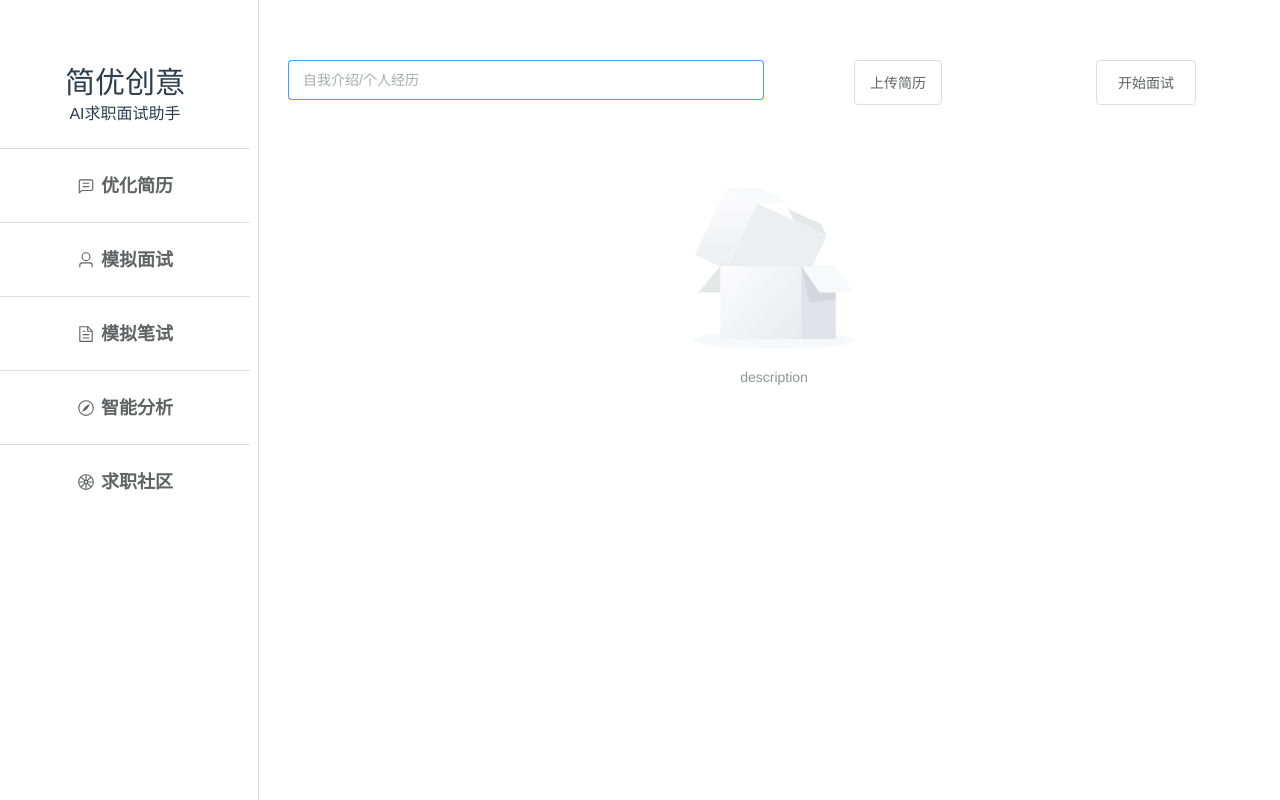
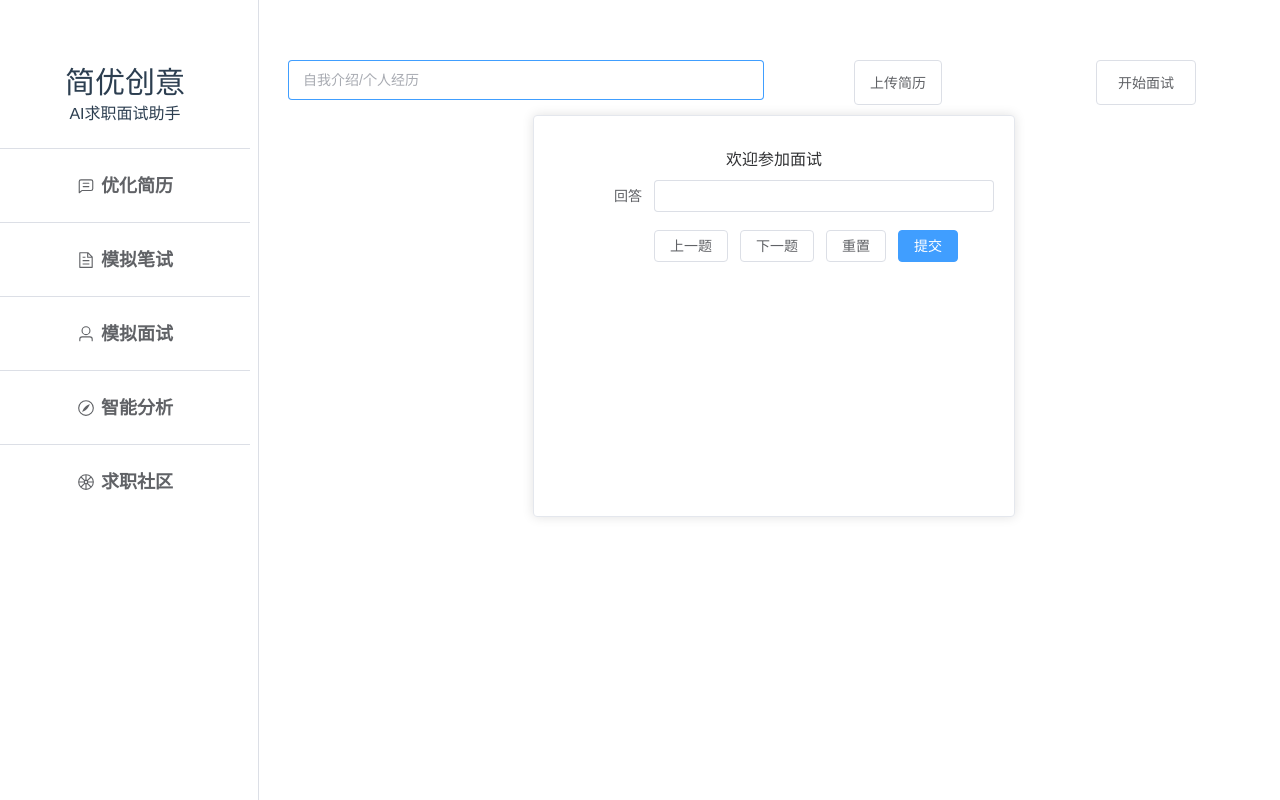
Before and after one commit to Guocork/AI-job-search, a Vue app: page /#/mianshi in a window 1280 px wide. Built offline with nearby package versions, Linux system fonts and the light colour scheme.

Commit message:
优化功能与ui

```diff
--- a/src/api/methods.js
+++ b/src/api/methods.js
@@ -1,4 +1,4 @@
-//次文件夹用来封装网络请求方法
+//此文件夹用来封装网络请求方法
 import request from '@/utils/service';
 
 export function sendMessage(params) {
@@ -61,3 +61,12 @@ export function resumeHelper() {
         }
     })
 }
+
+export function jobListApi(params) {
+    return request({
+        url: '/analyst/position/',
+        method: 'get',
+        mock: false,
+        data: params
+    })
+}
--- a/src/components/button.vue
+++ b/src/components/button.vue
@@ -7,13 +7,13 @@
         </el-button>
         <el-divider border-style="double" />
         <el-button link @click="TiaoZhuan2">
-        <el-icon :size="18"><User /></el-icon>
-        <span id="button1">模拟面试</span>
+        <el-icon :size="18"><Document /></el-icon>
+        <span id="button1">模拟笔试</span>
         </el-button>
         <el-divider border-style="double" />
         <el-button link @click="TiaoZhuan3">
-        <el-icon :size="18"><Document /></el-icon>
-        <span id="button1">模拟笔试</span>
+        <el-icon :size="18"><User /></el-icon>
+        <span id="button1">模拟面试</span>
         </el-button>
         <el-divider border-style="double" />
         <el-button link @click="OpenAlert">
@@ -46,11 +46,11 @@ const TiaoZhuan1=()=>{
   router.push('/youhua')
 }
 
-const TiaoZhuan2=()=>{
+const TiaoZhuan3=()=>{
   router.push('/mianshi')
 }
 
-const TiaoZhuan3=()=>{
+const TiaoZhuan2=()=>{
   router.push('/bishi')
 }
 
--- a/src/components/jobCard.vue
+++ b/src/components/jobCard.vue
@@ -37,6 +37,7 @@
 <script setup>
 import { ref, onMounted, reactive } from 'vue';
 import { getMessage } from '@/api/methods'
+import { jobListApi } from '@/api/methods'
 
 const jobList = ref([
   {
@@ -50,7 +51,7 @@ const jobList = ref([
 const showTooltip = ref(false);
 
 const fetchJobList = () => {
-
+  jobListApi()
 };
 
 const tiaozhuan1=()=>{
--- a/src/pages/home.vue
+++ b/src/pages/home.vue
@@ -37,10 +37,23 @@
         </div>
       </el-col>
       <el-col :span="3" :offset="3">
-        <div class="grid-content ep-bg-purple">
+        <!-- <div class="grid-content ep-bg-purple">
           <span>显示工资  </span>
           <el-switch v-model="value5" size="large"/>
-        </div>
+        </div> -->
+        <div class="grid-content ep-bg-purple-light">
+        <el-upload v-model:file-list="fileList" class="upload-demo"
+          action="https://run.mocky.io/v3/9d059bf9-4660-45f2-925d-ce80ad6c4d15" multiple :on-preview="handlePreview"
+          :on-remove="handleRemove" :before-remove="beforeRemove" :limit="1" :on-exceed="handleExceed"
+          :on-success="handlesuccess">
+          <el-button style="height: 45px;">上传简历</el-button>
+          <!-- <template #tip>
+            <div class="el-upload__tip">
+                文件大小不要超过500KB.
+            </div>
+          </template> -->
+        </el-upload>
+      </div>
       </el-col>
     </el-row>
     <jobCard />
--- a/src/pages/mianshi.vue
+++ b/src/pages/mianshi.vue
@@ -3,8 +3,8 @@
         <el-row :gutter="20">
             <el-col :span="12">
                 <div class="grid-content ep-bg-purple">
-                    <el-input v-model="input1" placeholder="自我介绍/个人经历" type="input" clearable :prefix-icon="Search"
-                        size="large" autofocus="true" show-word-limit="true" :rows="2" @change="" />
+                    <el-input class="wrap" v-model="input1" placeholder="自我介绍/个人经历" type="input" clearable
+                        :prefix-icon="Search" size="large" autofocus="true" show-word-limit="true" :rows="2" @change="" />
                 </div>
             </el-col>
             <el-col :span="6">
@@ -23,28 +23,107 @@
                 <el-button @click="mianshi1" style="width: 100px; height: 45px;">开始面试</el-button>
             </el-col>
         </el-row>
-        <div class="part2">
+        <!-- 输入部分 -->
+        <el-card class="box-card">
+            <el-countdown v-show="xianshi" title="剩余时间" :value="value" />
+            <div style="margin: 10px;">{{question}}</div>
+            <el-form ref="formRef" :model="numberValidateForm" label-width="100px" class="demo-ruleForm">
+                <el-form-item label="回答" prop="age">
+                    <el-input v-model.number="numberValidateForm.age" type="text" autocomplete="off" />
+                </el-form-item>
+                <el-form-item>
+                    <el-button @click="resetForm(formRef)">上一题</el-button>
+                    <el-button @click="resetForm(formRef)">下一题</el-button>
+                    <el-button @click="resetForm(formRef)">重置</el-button>
+                    <el-button type="primary" @click="submitForm(formRef)">提交</el-button>
+                </el-form-item>
+            </el-form>
+        </el-card>
+        <!-- <div class="part2">
             <inputanswer
                 :info="'我在准备参加' + input1 + '的面试，现在请你给我出5道题，来模拟我的面试内容，请按照：题目：{}的内容输出，注意不要输出任何多余的内容，你也不需要输出任何回复我提问的内容，例如：理解你的要求，以下是五道题目；祝你好运等等与题目无关的内容'"
                 ref="childComp" />
-        </div>
+        </div> -->
     </div>
 </template>
 
 <script setup>
-import { reactive, ref } from 'vue';
+import { reactive, ref, h } from 'vue';
 import inputanswer from '../components/inputanswer.vue'
-import { ElMessageBox } from 'element-plus'
+import { ElMessageBox, ElLoading } from 'element-plus'
+import { FormInstance } from 'element-plus'
 const input1 = ref('')
 
 const childComp = ref(null);
 
+const value = ref(Date.now() + 1000 * 60 * 60 * 7)
+
+const question=ref('欢迎参加面试')
+
+const xianshi=ref(false)
+
 const mianshi1 = () => {
-    ElMessageBox.alert('此功能尚未上线', '提示', {
-        confirmButtonText: '确定'
+    const loading = ElLoading.service({
+        lock: true,
+        text: 'Loading',
+        background: 'rgba(0, 0, 0, 0.7)',
     })
+    //网络请求
+    xianshi.value=true
+    loading.close();
     // childComp.value.play();
 }
+
+const formRef = ref()
+
+const message = ref('这里展示返回的信息阿三大苏打实打实大苏打飒飒打撒打撒阿三大苏打实打实的')
+
+const numberValidateForm = reactive({
+    age: '',
+})
+
+const submitForm = () => {
+    //loading
+    //接口拿数据
+    ElMessageBox({
+        title: '面试评价',
+        message: h('div', [
+            h('span', null, message.value),
+        ]),
+        confirmButtonText: '确定',
+    })
+    //loading结束
+}
+
+const resetForm = (formEl) => {
+    if (!formEl) return
+    formEl.resetFields()
+}
+
+
 </script>
 
-<style scoped></style>
+<style scoped>
+
+.box-card{
+    height: 400px;
+    width:480px;
+    margin:auto;
+    text-align: center;
+}
+.wrap {
+    border-width: 2px;
+}
+
+.text {
+    font-size: 14px;
+}
+
+.item {
+    padding: 18px 0;
+}
+
+.box-card {
+    width: 480px;
+}
+</style>
--- a/src/pages/youhua.vue
+++ b/src/pages/youhua.vue
@@ -31,7 +31,7 @@
     </el-col>
     <el-col :span="6">
       <div class="grid-content ep-bg-purple-light">
-        <el-button style="height: 45px;">优化简历</el-button>
+        <el-button @click="youhua" style="height: 45px;">优化简历</el-button>
       </div>
     </el-col>
   </el-row>
@@ -48,12 +48,22 @@
 
 <script setup>
 import { ref } from 'vue'
-import { ElMessage, ElMessageBox } from 'element-plus'
+import { ElMessage, ElMessageBox,ElLoading } from 'element-plus'
 import { UploadProps, UploadUserFile } from 'element-plus'
 
 const userReseme = ref('我是接口返回的简历')
 
 const value1 = ref('')
+
+const youhua=()=>{
+  const loading = ElLoading.service({
+        lock: true,
+        text: 'Loading',
+        background: 'rgba(0, 0, 0, 0.7)',
+    })
+    //网络请求
+    loading.close()
+}
 
 const options1 = [
   {
```
